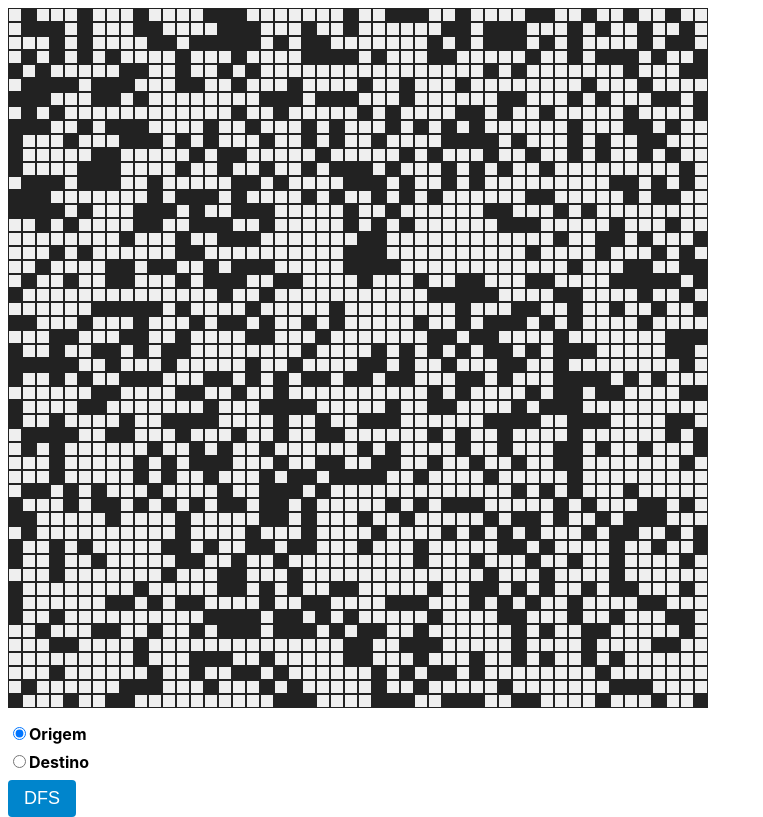
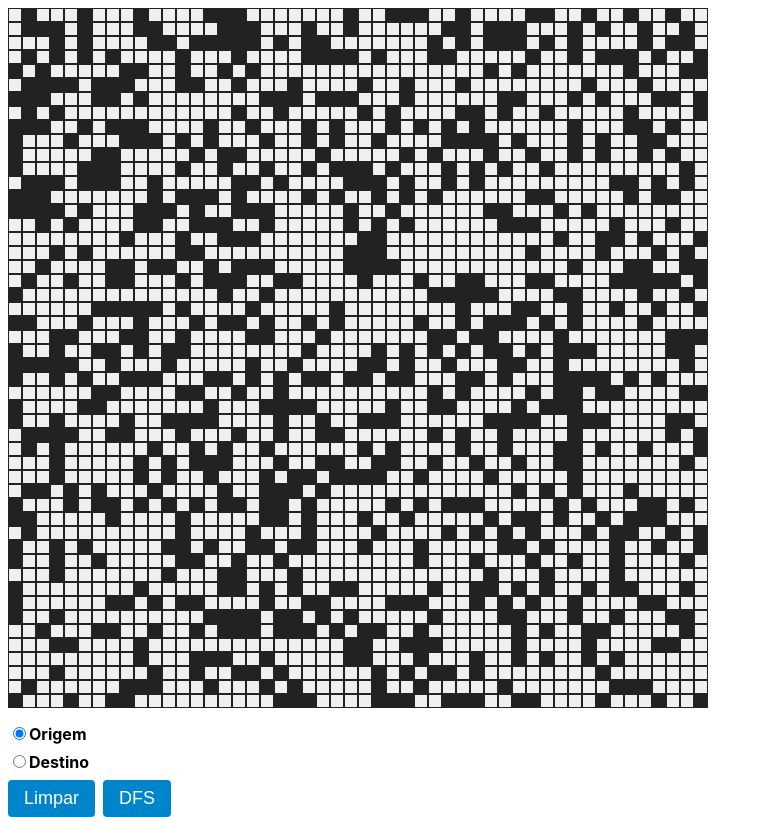
Before and after one commit to danilovilhena/buscas-grafos, a JavaScript app: page / in a window 1280 px wide. Shown: the whole page, without its empty margins (0-763 px from the left). Built offline with nearby package versions, Linux system fonts and the light colour scheme; the HTML template or start-up script is replaced by a standard one.

Commit message:
Adding clear functions

```diff
--- a/src/App.css
+++ b/src/App.css
@@ -12,6 +12,7 @@ body{
     border-radius: .25rem;
     transition: all 0.25s ease-in-out;
     cursor: pointer;
+    margin-right: .5rem;
 }
 
 .btn:hover{
--- a/src/App.js
+++ b/src/App.js
@@ -8,6 +8,16 @@ const App = () => {
   let matrix = generateMatrix()
   let [nodes, adjList] = generateGraph(matrix)
 
+  const clear = () => {
+    document.querySelectorAll(".grid-item").forEach(el => {
+      el.classList.remove("origem")
+      el.classList.remove("destino")
+      el.classList.remove("caminho")
+      document.querySelector(`#origem-text`).innerText = ''
+      document.querySelector(`#destino-text`).innerText = ''
+    })
+  }
+
   const executeDfs = () => {
     let origem = document.querySelector(".grid-item.origem")
     let destino = document.querySelector(".grid-item.destino")
@@ -17,7 +27,10 @@ const App = () => {
   return (<>
     <Grid matrix={matrix}/>
     <Radios />
-    <button className="btn" onClick={() => {executeDfs()}}>DFS</button>
+    <div>
+      <button className="btn" onClick={() => {clear()}}>Limpar</button>
+      <button className="btn" onClick={() => {executeDfs()}}>DFS</button>
+    </div>
   </>);
 }
 
--- a/src/components/Grid.css
+++ b/src/components/Grid.css
@@ -23,3 +23,6 @@
 .grid-item.destino{
     background-color: red !important;
 }
+.grid-item.caminho{
+    background-color: lightblue;
+}
--- a/src/helpers/searches.js
+++ b/src/helpers/searches.js
@@ -13,7 +13,7 @@ const dfs = async (adjList, start, end) => {
         let node = stack.pop()
         if (visited[node] === false) {
             visited[node] = true;
-            document.getElementById(node).style.backgroundColor = 'lightblue'
+            document.getElementById(node).classList.add('caminho')
             await delay(10);
 
             for (let j = 0; j < adjList[node].length; j++) {
```
